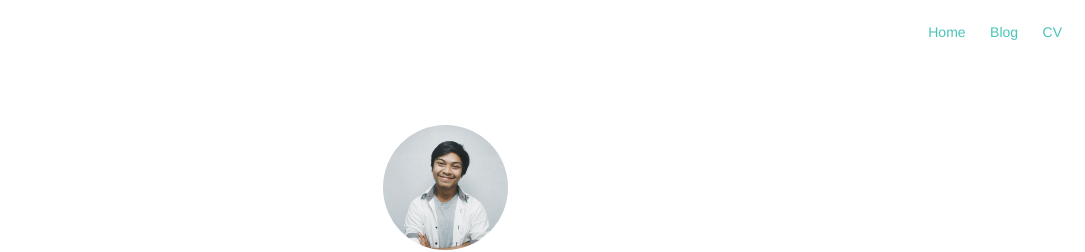
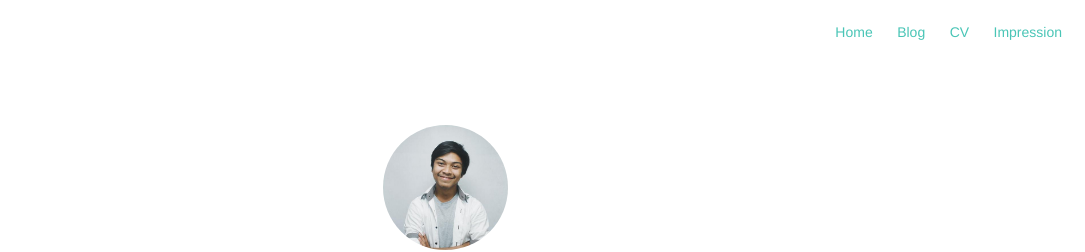
Before and after one commit to fyfirman/fyfirman.github.io, a Jekyll site: the page built from projects.html, in a window 1280 px wide. Shown: the top 252 px of the page, without its empty margins (195-1280 px from the left). Built offline with Jekyll 4.4.1, drawn with Linux system fonts in a browser that asks for light colours.

Commit message:
Add Impression Feature

```diff
--- a/_config.yml
+++ b/_config.yml
@@ -12,9 +12,9 @@ picture: assets/images/profile.jpg
 
 # If you want to include your resume, set to true
 # and specify source (external or local).
-resume: true
-resume-external: true
-resume-url: https://bit.ly/cvfyfirman0
+cv: true
+cv-external: true
+cv-url: https://bit.ly/cvfyfirman0
 
 url: http://fyfirman.github.io
 # your url: http://USERNAME.github.io
@@ -85,6 +85,9 @@ width: large
 # if you don't need projects, comment the *projects* configs below
 projects: true
 
+# impression web by fyfirman
+impression: true
+
 # if you don't need "about" or "blog", comment them out below
 about: false
 blog: true
--- a/_includes/nav.html
+++ b/_includes/nav.html
@@ -30,10 +30,17 @@
             {% endif %}
         {% endif %}
 
-        {% if site.resume == true %}
+        {% if site.cv == true %}
             <li class="item">
-                <a class="link" href="{% if site.resume-external %}{{ site.resume-url }}{% else %}{{ site.url }}/{{ site.resume-url }}{% endif %}">CV</a>
+                <a class="link" href="{% if site.cv-external %}{{ site.cv-url }}{% else %}{{ site.url }}/{{ site.cv-url }}{% endif %}">CV</a>
             </li>
         {% endif %}
+
+        {% if site.impression == true %}
+            <li class="item">
+                <a class="link" href="{{ site.url }}/impression">Impression</a>
+            </li>
+        {% endif %}
+
     </ul>
 </nav>
```
Also changed, not shown: impression/index.html (renamed from docs/write/index.html), impression/style.css (renamed from docs/write/style.css).
